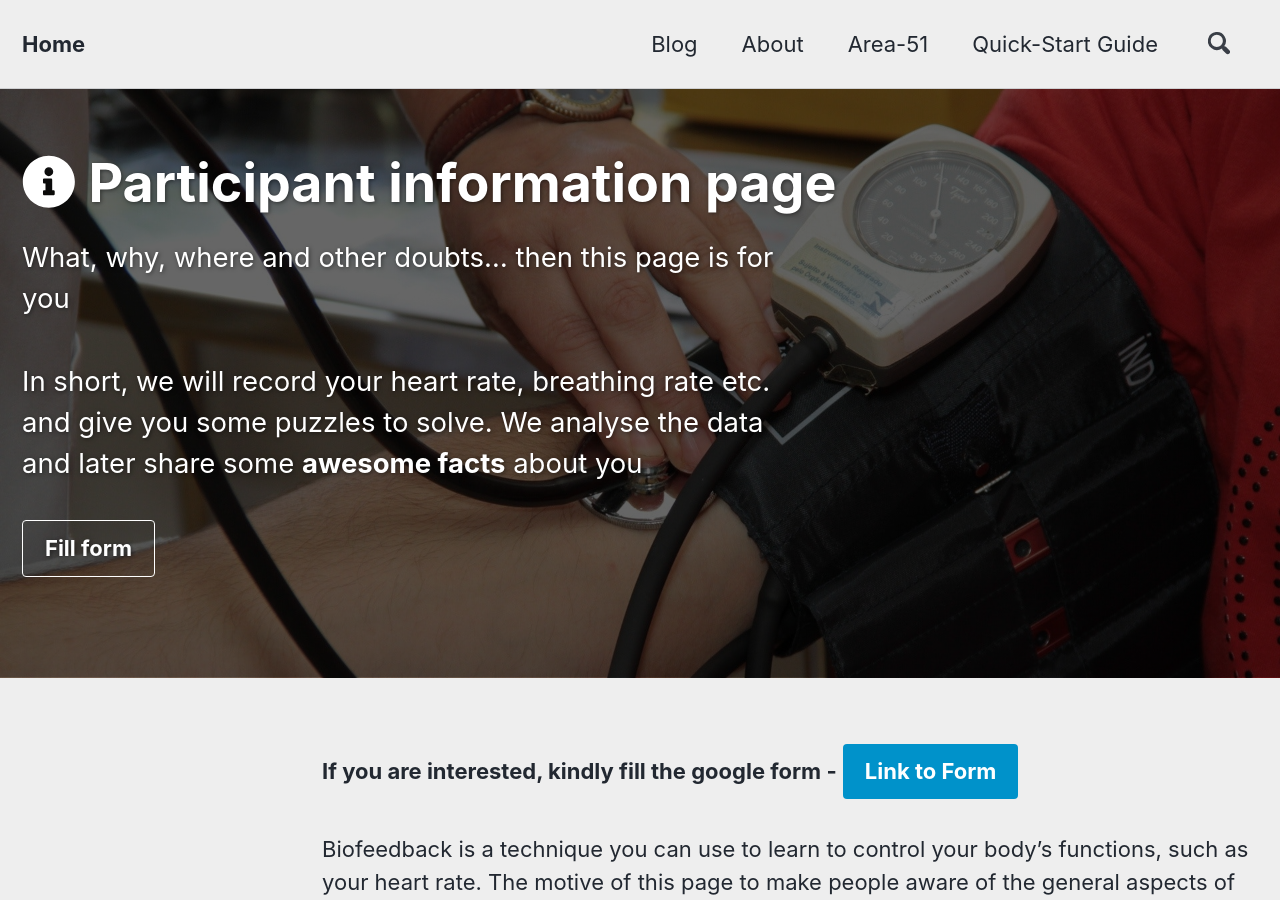
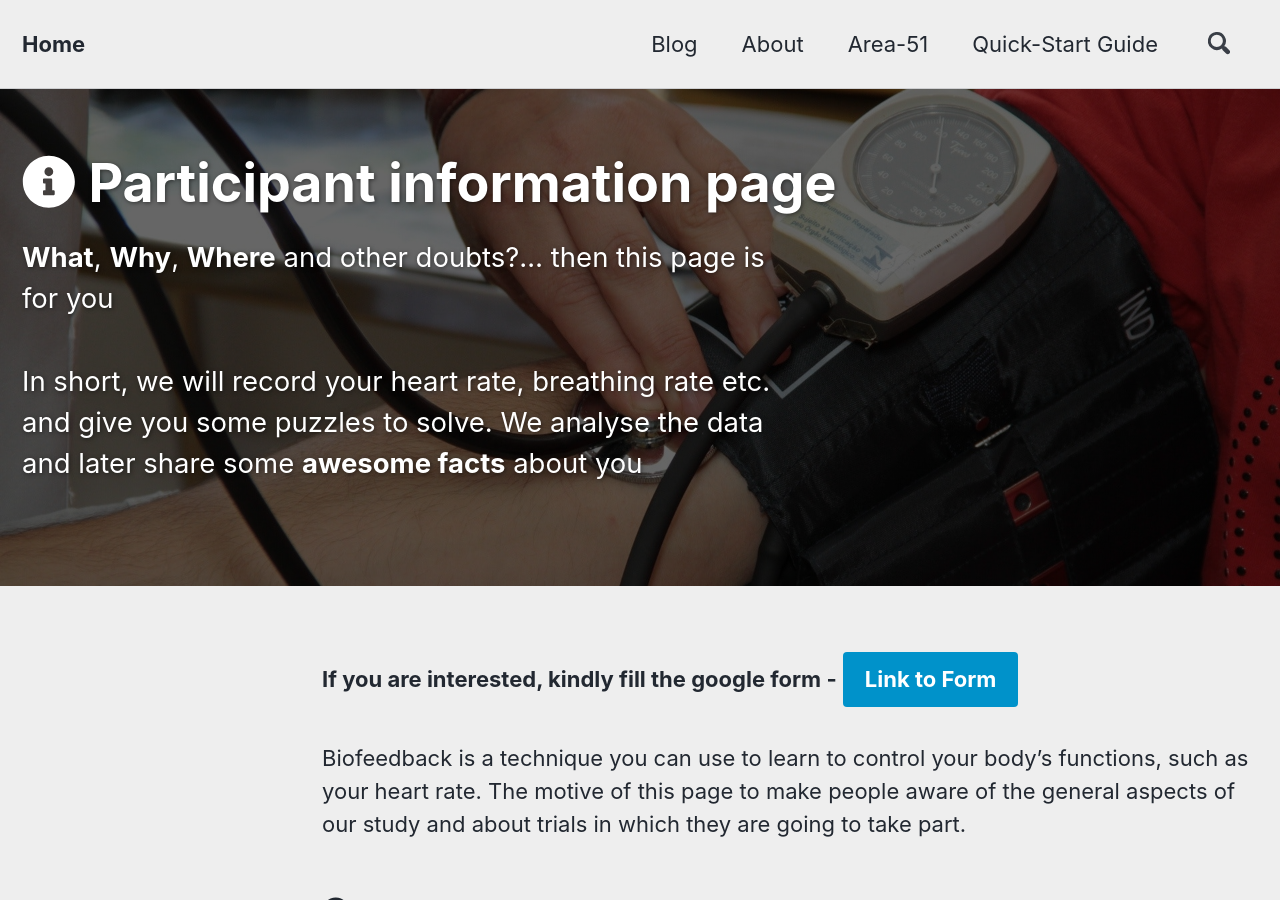
Before and after one commit to kulbhushanchand/kulbhushanchand.github.io-v2, a Jekyll site: the page built from _pages/misc/trials.md, in a window 1280 px wide and 900 px high. Built offline with Jekyll 4.4.1, drawn with Linux system fonts in a browser that asks for light colours; nearby versions of some CDN libraries; comment, search, counter and statistics services are not loaded; a style sheet for code colours, icons or effects is not loaded.

Commit message:
update trials page, added google form link

```diff
--- a/_pages/misc/trials.md
+++ b/_pages/misc/trials.md
@@ -1,7 +1,7 @@
 ---
 permalink: /pages/trials/
 title: <i class="fas fa-info-circle"></i> Participant information page
-excerpt: "What, why, where and other doubts... then this page is for you
+excerpt: "**What**, **Why**, **Where** and other doubts?... then this page is for you
 <br>
 <br>
 In short, we will record your heart rate, breathing rate etc. and give you some puzzles to solve. We analyse the data and later share some **awesome facts** about you"
@@ -86,11 +85,11 @@
 - Promoting a healthy lifestyle among the people by learning relaxation techniques for stress management
 - Use of alternate form of medication called biofeedback which has no side effects as compared to medicines for stress management
 
-## About the trials
+## <i class="fas fa-question-circle"></i> About the trials
 
 The trials are conducted to gather data for the study. Following is the basic information regarding the trials. People are requested to read, and in case of doubt -- contact the [researcher](https://kulbhushan-chand.github.io/about)
 
-### <i class="fas fa-question-circle"></i> How the trials takes place?
+### How the trials takes place?
 
 After selecting and finalizing the participants the trials will began. Following is the overview of the schedule -
 - The participant will come for session to the venue as per his/her schedule
@@ -100,11 +99,11 @@
 
 During the trials we will record data from the participants during several sessions. The data may recorded will be -- *physiological parameters*, *questionnaire* and *interviews*.
 
-### <i class="fas fa-fingerprint"></i> What physiological parameters will be recorded?
+### What physiological parameters will be recorded?
 
 The different physiological parameters like *Heart Rate*, *Breathing Rate*, *Skin Conductance* and *Skin Temperature* of the participants will be measured.
 
-### <i class="fas fa-stopwatch"></i> How parameters will be recorded?
+### How parameters will be recorded?
 
 The process is very simple and quick. The parameters will be recorded from the following locations on the body --
 - *Heart Rate* from the earlobe
@@ -116,26 +115,26 @@
 
 {% include gallery id="gallery1" layout="half" caption="Data acquisition sample images. From top-left-clockwise -- heart rate, breathing rate, skin conductance, skin temperature -- measurement." %}
 
-### <i class="fas fa-question-circle"></i> What is a session?
+### What is a session?
 
 A session is the interaction period of the single participant with the research team. In a session, we will record the data from a single participant only. Only participant and research team will be present during the session.
 
-### <i class="fas fa-clock"></i> What are the timings of a session?
+### What are the timings of a session?
 
 The participants may choose the time as per their wish. We try to resolve the conflicts so that the study and other activities of the participant will not affected. A single session is of minimum 30 mins.
 
-### <i class="fas fa-calendar-alt"></i> How long the trials takes place?
+### How long the trials takes place?
 - There will be minimum of two sessions per week
 - The total time of the trials may span at least 2 months
 
-### <i class="fas fa-map-marker-alt"></i> Where the trials takes place?
+### Where the trials takes place?
 
 *Digital Signal Processing Lab*
 *Department of Electronics and Communication Engineering*
 *Dr B R Ambedkar National Institute of Technology Jalandhar*
 *India*
 
-### <i class="fas fa-exclamation-triangle"></i> Are there any risks involved in the trials?
+### Are there any risks involved in the trials?
 
 There are no physical or mental risks involved with the trials. On the other hand, after the trials, a participant may feel better at handling stress in everyday situation.
 
@@ -147,11 +146,11 @@
 - Be a part of another *on-going/yet-to-come* projects
 - The participants can adopt the outcomes of the study in their daily lives to have less stress and healthy living.
 
-## Will my personal details be shared?
+## <i class="fas fa-exclamation-triangle"></i> Will my personal details be shared?
 
 Absolutely not. The private information of the participant in records and data will be treated as confidential information and will not be made public anywhere. The access to records/data will be limited to research team only.
 
-## Guidelines followed
+## <i class="fas fa-road"></i> Guidelines followed
 
 - The ethical clearance form is submitted for approval to the Ethical Clearance Committee of NIT Jalandhar.
 - The ethical guidelines followed in the study are in accordance with the [*ICMR Ethical Guidelines 2017*](https://icmr.nic.in/guidelines).
```
Also changed, not shown: other parts of _pages/misc/trials.md (+4 -5 lines).
